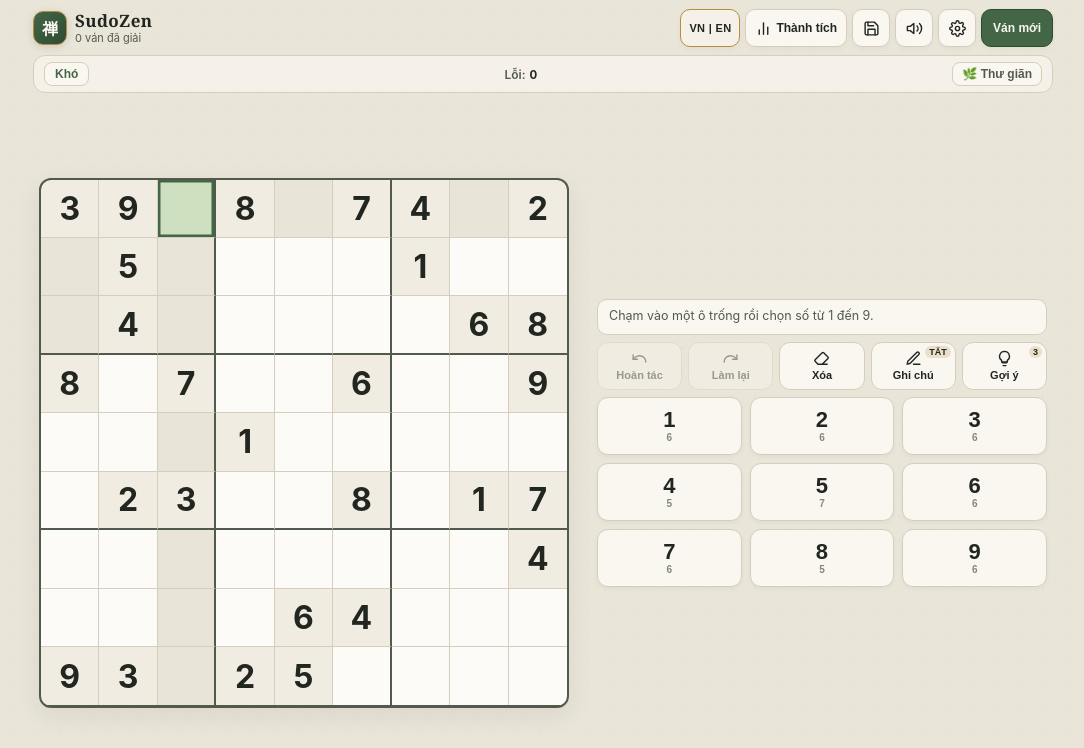
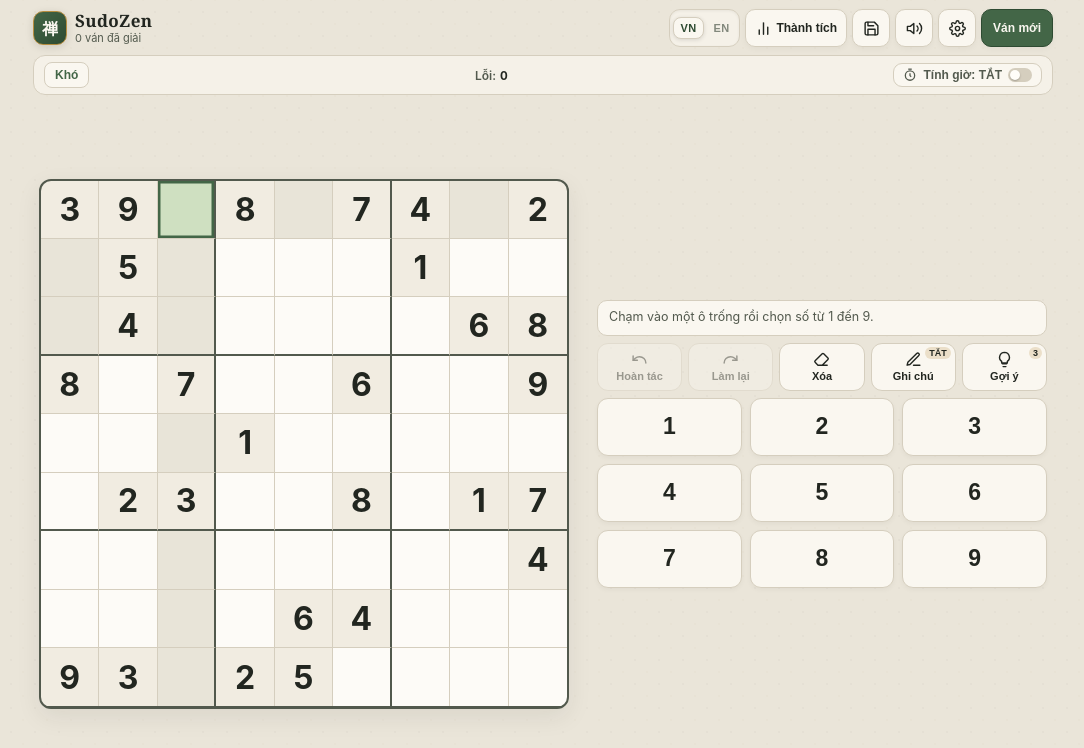
Before and after one commit to lccuber-stack/sudozen, a plain HTML site: page index.html in a window 1280 px wide. Shown: the whole page, without its empty margins (97-1181 px from the left). Drawn offline with Linux system fonts and the light colour scheme.

Commit message:
Add files via upload

```diff
--- a/index.html
+++ b/index.html
@@ -147,7 +147,7 @@
     }
 
     /* ==========================================================================
-       3. APP SHELL LAYOUT (Zero Overlapping, Full Viewport Fit)
+       3. APP SHELL LAYOUT
        ========================================================================== */
     #app {
       position: relative;
@@ -167,7 +167,7 @@
     }
 
     /* ==========================================================================
-       4. TOP HEADER BAR & TELEMETRY STRIP
+       4. TOP HEADER BAR & CLEAR LANGUAGE / TIMER SWITCHES
        ========================================================================== */
     .top-bar {
       display: flex;
@@ -230,6 +230,37 @@
       align-items: center;
       gap: 5px;
       flex-shrink: 0;
+    }
+
+    /* Segmented Physical-Style Language Switch (VN / EN) */
+    .lang-switch {
+      display: inline-flex;
+      align-items: center;
+      padding: 3px;
+      height: 38px;
+      border-radius: 11px;
+      background: var(--bg-elevated);
+      border: 1px solid var(--border-thin);
+      cursor: pointer;
+      gap: 2px;
+      box-shadow: inset 0 1px 3px rgba(0,0,0,0.06);
+    }
+
+    .lang-seg {
+      padding: 4px 7px;
+      border-radius: 8px;
+      font-size: 11px;
+      font-weight: 800;
+      letter-spacing: 0.03em;
+      color: var(--ink-muted);
+      transition: all 0.18s ease;
+    }
+
+    .lang-seg.active {
+      background: var(--bg-card);
+      color: var(--accent-moss-dark);
+      box-shadow: 0 1px 4px rgba(0,0,0,0.12);
+      border: 1px solid var(--border-thin);
     }
 
     .icon-btn {
@@ -263,15 +294,6 @@
       padding: 0 11px;
     }
 
-    .icon-btn.lang-btn {
-      background: var(--bg-elevated);
-      border-color: var(--accent-gold);
-      color: var(--ink-primary);
-      font-size: 11px;
-      letter-spacing: 0.03em;
-      padding: 0 8px;
-    }
-
     .icon-btn svg {
       width: 17px;
       height: 17px;
@@ -294,10 +316,12 @@
       border: 1.5px solid var(--bg-card);
     }
 
-    @media (max-width: 410px) {
+    @media (max-width: 430px) {
       .hide-xs { display: none; }
       .icon-btn { padding: 0 7px; min-width: 35px; height: 36px; }
       .icon-btn.accent { padding: 0 9px; }
+      .lang-switch { height: 36px; }
+      .lang-seg { padding: 3px 6px; font-size: 10.5px; }
     }
 
     /* Telemetry Strip */
@@ -316,7 +340,7 @@
     }
 
     .difficulty-pill {
-      padding: 4px 10px;
+      padding: 5px 10px;
       border-radius: 8px;
       background: var(--bg-card);
       border: 1px solid var(--border-thin);
@@ -343,25 +367,66 @@
       font-variant-numeric: tabular-nums;
     }
 
-    .timer-pill {
+    /* Unmistakable Timer Toggle Pill with Clock Icon & Switch Indicator */
+    .timer-switch-pill {
       display: inline-flex;
       align-items: center;
-      gap: 4px;
+      gap: 6px;
       padding: 4px 9px;
-      border-radius: 8px;
+      border-radius: 9px;
       background: var(--bg-card);
       border: 1px solid var(--border-thin);
       color: var(--ink-secondary);
       font-size: 12px;
-      font-weight: 600;
+      font-weight: 700;
       cursor: pointer;
       font-variant-numeric: tabular-nums;
       white-space: nowrap;
-    }
-
-    .timer-pill.active {
+      transition: all 0.2s ease;
+    }
+
+    .timer-switch-pill svg {
+      width: 14px;
+      height: 14px;
+      stroke: currentColor;
+      fill: none;
+      stroke-width: 2.2;
+      flex-shrink: 0;
+    }
+
+    .mini-track {
+      position: relative;
+      width: 24px;
+      height: 14px;
+      border-radius: 99px;
+      background: var(--border-thin);
+      transition: background-color 0.2s ease;
+      flex-shrink: 0;
+    }
+
+    .mini-thumb {
+      position: absolute;
+      top: 2px;
+      left: 2px;
+      width: 10px;
+      height: 10px;
+      border-radius: 50%;
+      background: #FFFDF9;
+      transition: transform 0.2s ease;
+      box-shadow: 0 1px 2px rgba(0,0,0,0.25);
+    }
+
+    .timer-switch-pill.active {
       color: var(--ink-primary);
       border-color: var(--accent-moss);
+    }
+
+    .timer-switch-pill.active .mini-track {
+      background: var(--accent-moss);
+    }
+
+    .timer-switch-pill.active .mini-thumb {
+      transform: translateX(10px);
     }
 
     /* ==========================================================================
@@ -496,7 +561,7 @@
       100% { background-color: var(--bg-cell); }
     }
 
-    /* Pencil Notes 3x3 Mini-Grid */
+    /* Pencil Notes 3x3 Mini-Grid inside Board Cells */
     .notes-grid {
       display: grid;
       grid-template-columns: repeat(3, 1fr);
@@ -525,7 +590,7 @@
     }
 
     /* ==========================================================================
-       6. CONTROLS DECK (Intuition Banner + Action Tools + 1-9 Numpad)
+       6. CONTROLS DECK (Intuition Banner + Action Tools + Clean 1-9 Numpad)
        ========================================================================== */
     .controls-deck {
       display: flex;
@@ -639,6 +704,7 @@
       color: #FFF;
     }
 
+    /* Clean, Uncluttered 1-9 Numpad (Zero confusing sub-numbers) */
     .numpad {
       display: grid;
       grid-template-columns: repeat(9, 1fr);
@@ -658,17 +724,16 @@
     .num-btn {
       position: relative;
       display: flex;
-      flex-direction: column;
       align-items: center;
       justify-content: center;
-      height: 54px;
+      height: 52px;
       border-radius: 11px;
-      border: 1px solid var(--border-thin);
+      border: 1.5px solid var(--border-thin);
       background: var(--bg-card);
       color: var(--ink-primary);
       cursor: pointer;
       box-shadow: 0 2px 5px rgba(0,0,0,0.04);
-      transition: transform 0.1s ease, background-color 0.15s ease, opacity 0.2s ease;
+      transition: transform 0.1s ease, background-color 0.15s ease, border-color 0.15s ease, opacity 0.2s ease;
     }
 
     .num-btn:active {
@@ -677,26 +742,36 @@
     }
 
     .num-btn.completed {
-      opacity: 0.35;
+      opacity: 0.3;
       background: var(--bg-elevated);
     }
 
     .num-btn.active-digit {
       border-color: var(--accent-moss);
-      box-shadow: inset 0 0 0 1.5px var(--accent-moss);
+      box-shadow: inset 0 0 0 1px var(--accent-moss);
+    }
+
+    /* Visual distinction when Notes Mode is active */
+    .numpad.notes-mode .num-btn {
+      border-style: dashed;
+      border-color: var(--accent-moss);
+      background: var(--bg-elevated);
+      color: var(--accent-moss-dark);
+    }
+
+    .numpad.notes-mode .num-btn::after {
+      content: "✎";
+      position: absolute;
+      top: 3px;
+      right: 4px;
+      font-size: 9px;
+      opacity: 0.7;
     }
 
     .num-digit {
-      font-size: 22px;
+      font-size: 23px;
       font-weight: 700;
-      line-height: 1.05;
-    }
-
-    .num-rem {
-      font-size: 10px;
-      font-weight: 600;
-      color: var(--ink-muted);
-      margin-top: 1px;
+      line-height: 1;
     }
 
     /* ==========================================================================
@@ -811,7 +886,6 @@
       margin-left: 8px;
     }
 
-    /* Tabs inside Statistics / Sanctuary Modal */
     .tab-bar {
       display: grid;
       grid-template-columns: repeat(2, 1fr);
@@ -840,7 +914,6 @@
       box-shadow: 0 2px 6px rgba(0,0,0,0.06);
     }
 
-    /* Stats Summary Cards */
     .stats-summary-grid {
       display: grid;
       grid-template-columns: repeat(3, 1fr);
@@ -895,7 +968,6 @@
       border-bottom: none;
     }
 
-    /* Save Slots List */
     .slot-item {
       display: flex;
       align-items: center;
@@ -1041,8 +1113,11 @@
       </div>
 
       <div class="top-actions">
-        <!-- Instant VN / EN Toggle -->
-        <button class="icon-btn lang-btn" id="btn-lang" aria-label="Switch Language">VN | EN</button>
+        <!-- Clear Segmented Language Toggle Switch (VN / EN) -->
+        <button class="lang-switch" id="btn-lang" role="switch" aria-label="Switch Language VN or EN">
+          <span class="lang-seg active" id="seg-vi">VN</span>
+          <span class="lang-seg" id="seg-en">EN</span>
+        </button>
 
         <!-- Statistics & Sanctuary -->
         <button class="icon-btn" id="btn-stats" aria-label="Statistics & Sanctuary">
@@ -1083,9 +1158,11 @@
         <strong id="mistakes-count">0</strong>
       </div>
 
-      <!-- Optional Timer Pill (Off by default, tap to toggle) -->
-      <button class="timer-pill" id="btn-timer-pill" title="Toggle Timer">
-        <span id="timer-display">Thư giãn</span>
+      <!-- Clear Timer Switch Pill (Clock Icon + Label + Mini Toggle Track) -->
+      <button class="timer-switch-pill" id="btn-timer-pill" role="switch" aria-checked="false">
+        <svg viewBox="0 0 24 24"><circle cx="12" cy="13" r="8"/><path d="M12 9v4l2 2"/><path d="M9 2h6"/></svg>
+        <span id="timer-display">Tính giờ: TẮT</span>
+        <span class="mini-track" aria-hidden="true"><span class="mini-thumb"></span></span>
       </button>
     </div>
 
@@ -1133,7 +1210,7 @@
           </button>
         </div>
 
-        <!-- 1-9 Numpad -->
+        <!-- Clean 1-9 Numpad -->
         <div class="numpad" id="numpad"></div>
       </section>
     </main>
@@ -1279,7 +1356,7 @@
 
       <div style="margin-top:14px; padding-top:12px; border-top:1px solid var(--border-thin); display:flex; align-items:center; justify-content:space-between; gap:10px;">
         <div style="font-size:12px; color:var(--ink-secondary);">
-          SudoZen v<strong id="app-version-label">1.1.0</strong>
+          SudoZen v<strong id="app-version-label">1.2.0</strong>
           <div id="update-status-text">Phiên bản mới nhất</div>
         </div>
         <button class="btn-sm" id="btn-check-update">Kiểm tra cập nhật</button>
@@ -1314,7 +1391,7 @@
       /* ========================================================================
          1. APP VERSION & BOOKMARK-SAFE AUTO-UPDATE
          ======================================================================== */
-      const APP_VERSION = "1.1.0";
+      const APP_VERSION = "1.2.0";
       const STORAGE_KEY = "SUDOZEN_STATE_V1";
 
       function compareSemver(a, b) {
@@ -1378,10 +1455,9 @@
           statsBtn: "Thành tích",
           newBtn: "Ván mới",
           mistakesLbl: "Lỗi:",
-          relaxedTimer: "Thư giãn",
-          timedLabel: "Giờ",
+          timerOffLabel: "Tính giờ: TẮT",
           defaultPrompt: "Chạm vào một ô trống rồi chọn số từ 1 đến 9.",
-          notesActivePrompt: "Đang bật Ghi chú: Chạm số để ghi nháp các khả năng.",
+          notesActivePrompt: "Đang bật Ghi chú (✎): Chạm số để ghi nháp vào ô.",
           applyHintBtn: "Điền số",
           undo: "Hoàn tác",
           redo: "Làm lại",
@@ -1408,9 +1484,8 @@
           historyHeader: "Nhật ký các ván đã hoàn thành gần đây",
           noHistoryMsg: "Chưa có ván nào hoàn thành. Hãy giải xong một ván để ghi dấu nhé!",
           bestTimeLbl: "Nhanh nhất: {t}",
-          noTimedYet: "Chưa tính giờ",
           solvedCountLbl: "{n} ván",
-          relaxedTag: "Thư giãn",
+          relaxedTag: "Không tính giờ",
           sanctuaryCaption: "Mỗi ván hoàn thành sẽ tặng Đá Hòa Hợp để mở khóa các bảng màu dịu mắt.",
           unlockedActive: "Đang dùng",
           unlockedApply: "Đã mở • Chạm để dùng",
@@ -1446,8 +1521,8 @@
           toastSaved: "Đã lưu ván chơi vào sổ!",
           toastLoaded: "Đã mở lại ván '{name}'",
           toastNeedStones: "Cần thêm {n} Đá Hòa Hợp để mở màu này",
-          toastTimerOn: "Đã bật đồng hồ tính giờ",
-          toastTimerOff: "Đã tắt đồng hồ — Chơi thư giãn",
+          toastTimerOn: "Đã BẬT đồng hồ tính giờ",
+          toastTimerOff: "Đã TẮT đồng hồ tính giờ",
           toast3Mistakes: "Đã chạm 3 lỗi — Bộ đếm lỗi được đặt lại để bạn tiếp tục!",
           hintNaked: "Ô duy nhất: Hàng {r}, Cột {c} chỉ có thể điền số {d}.",
           hintHiddenBox: "Vị trí duy nhất trong khối: Số {d} chỉ đặt được tại Hàng {r}, Cột {c}.",
@@ -1474,10 +1549,9 @@
           statsBtn: "Records",
           newBtn: "New",
           mistakesLbl: "Mistakes:",
-          relaxedTimer: "Relaxed",
-          timedLabel: "Time",
+          timerOffLabel: "Timer: OFF",
           defaultPrompt: "Tap an empty cell and choose a digit from 1 to 9.",
-          notesActivePrompt: "Notes Mode ON: Tap numbers to toggle pencil candidates.",
+          notesActivePrompt: "Notes Mode ON (✎): Tap numbers to write small pencil notes.",
           applyHintBtn: "Place",
           undo: "Undo",
           redo: "Redo",
@@ -1504,9 +1578,8 @@
           historyHeader: "Recent Completed Puzzles",
           noHistoryMsg: "No completed puzzles yet. Finish a board to record your achievement!",
           bestTimeLbl: "Best: {t}",
-          noTimedYet: "No timed runs",
           solvedCountLbl: "{n} solved",
-          relaxedTag: "Relaxed",
+          relaxedTag: "Untimed",
           sanctuaryCaption: "Complete puzzles to earn Harmony Stones and unlock calming color palettes.",
           unlockedActive: "Active",
           unlockedApply: "Unlocked • Tap to apply",
@@ -1542,8 +1615,8 @@
           toastSaved: "Game saved to your scrolls!",
           toastLoaded: "Loaded '{name}'",
           toastNeedStones: "Earn {n} more Harmony Stones to unlock",
-          toastTimerOn: "Timer enabled",
-          toastTimerOff: "Timer disabled — Relaxed Zen mode",
+          toastTimerOn: "Timer switched ON",
+          toastTimerOff: "Timer switched OFF",
           toast3Mistakes: "3 mistakes reached — Counter reset so you can keep playing!",
           hintNaked: "Naked Single: Row {r}, Col {c} can only hold {d}.",
           hintHiddenBox: "Hidden Single in Box: {d} only fits at Row {r}, Col {c}.",
@@ -1594,7 +1667,6 @@
           ctx.fillStyle = grad;
           ctx.fillRect(0, 0, size, size);
 
-          // Raked sand rings
           ctx.strokeStyle = "rgba(250, 247, 240, 0.13)";
           ctx.lineWidth = 6;
           for (let r = 90; r <= 340; r += 44) {
@@ -1603,7 +1675,6 @@
             ctx.stroke();
           }
 
-          // Inner Washi card
           const pad = 74;
           const box = size - pad * 2;
           ctx.fillStyle = "#FAF7F0";
@@ -1615,7 +1686,6 @@
           ctx.lineWidth = 8;
           ctx.stroke();
 
-          // 3x3 grid lines
           const innerPad = pad + 44;
           const innerSize = size - innerPad * 2;
           const cell = innerSize / 3;
@@ -1909,7 +1979,6 @@
          6. SMART LOGICAL INTUITION HINT ENGINE (Bilingual Reasoning)
          ======================================================================== */
       function findLogicalHint(currentBoard, solution) {
-        // 1. Naked Single
         for (let i = 0; i < 81; i++) {
           if (currentBoard[i] !== 0) continue;
           const r = Math.floor(i / 9);
@@ -1923,7 +1992,6 @@
           }
         }
 
-        // 2. Hidden Single in 3x3 Box
         for (let box = 0; box < 9; box++) {
           const br = Math.floor(box / 3) * 3;
           const bc = (box % 3) * 3;
@@ -1945,7 +2013,6 @@
           }
         }
 
-        // 3. Hidden Single in Row
         for (let r = 0; r < 9; r++) {
           for (let n = 1; n <= 9; n++) {
             const spots = [];
@@ -1962,7 +2029,6 @@
           }
         }
 
-        // 4. Hidden Single in Column
         for (let c = 0; c < 9; c++) {
           for (let n = 1; n <= 9; n++) {
             const spots = [];
@@ -1979,7 +2045,6 @@
           }
         }
 
-        // 5. Guided Cell Deduction
         const targetIdx = (selectedIdx >= 0 && currentBoard[selectedIdx] === 0)
           ? selectedIdx
           : currentBoard.findIndex(v => v === 0);
@@ -2111,9 +2176,9 @@
       const defaultState = () => ({
         version: APP_VERSION,
         settings: {
-          lang: "vi",           // Vietnamese default for Mom
-          timerEnabled: false,  // Timer OFF by default
-          mistakeLimit: false,  // Stress-free Zen mode by default
+          lang: "vi",
+          timerEnabled: false,
+          mistakeLimit: false,
           autoClearNotes: true,
           highlightSame: true,
           soundEnabled: true,
@@ -2125,7 +2190,7 @@
           streak: 0,
           solvedByDiff: { easy: 0, medium: 0, hard: 0, veryhard: 0, master: 0, daily: 0 },
           bestTimes: {},
-          history: [] // Logs recent solved puzzles { diffKey, timed, seconds, date }
+          history: []
         },
         game: null,
         saveSlots: []
@@ -2593,7 +2658,10 @@
 
       function renderStaticTranslations() {
         const lang = state.settings.lang || "vi";
-        document.getElementById("btn-lang").textContent = lang === "vi" ? "VN | EN" : "EN | VN";
+        document.getElementById("seg-vi").classList.toggle("active", lang === "vi");
+        document.getElementById("seg-en").classList.toggle("active", lang === "en");
+        document.getElementById("btn-lang").setAttribute("aria-checked", lang === "en" ? "true" : "false");
+
         document.getElementById("brand-sub-text").textContent = t("solvedSummary", { n: state.profile.wins });
         document.getElementById("lbl-stats-btn").textContent = t("statsBtn");
         document.getElementById("lbl-new-btn").textContent = t("newBtn");
@@ -2619,13 +2687,10 @@
 
         const timerPill = document.getElementById("btn-timer-pill");
         const timerDisplay = document.getElementById("timer-display");
-        if (state.settings.timerEnabled) {
-          timerPill.classList.add("active");
-          timerDisplay.textContent = `⏱ ${formatTime(g.elapsedSeconds)}`;
-        } else {
-          timerPill.classList.remove("active");
-          timerDisplay.textContent = `🌿 ${t("relaxedTimer")}`;
-        }
+        const isTimed = Boolean(state.settings.timerEnabled);
+        timerPill.classList.toggle("active", isTimed);
+        timerPill.setAttribute("aria-checked", isTimed ? "true" : "false");
+        timerDisplay.textContent = isTimed ? formatTime(g.elapsedSeconds) : t("timerOffLabel");
       }
 
       function renderControls() {
@@ -2661,14 +2726,15 @@
         const selectedVal = selectedIdx >= 0 ? g.board[selectedIdx] : 0;
 
         const numpad = document.getElementById("numpad");
+        numpad.classList.toggle("notes-mode", notesMode);
         numpad.innerHTML = "";
         for (let d = 1; d <= 9; d++) {
-          const rem = Math.max(0, 9 - counts[d]);
+          const isComplete = counts[d] >= 9;
           const btn = document.createElement("button");
           btn.className = "num-btn";
-          if (rem === 0) btn.classList.add("completed");
+          if (isComplete) btn.classList.add("completed");
           if (selectedVal === d) btn.classList.add("active-digit");
-          btn.innerHTML = `<span class="num-digit">${d}</span><span class="num-rem">${rem === 0 ? "✓" : rem}</span>`;
+          btn.innerHTML = `<span class="num-digit">${d}</span>`;
           btn.addEventListener("pointerdown", (e) => {
             e.preventDefault();
             audio.unlock();
@@ -2686,7 +2752,6 @@
         const lang = state.settings.lang || "vi";
 
         DIFF_ORDER.forEach(key => {
-          const cfg = DIFFICULTY_CONFIG[key];
           const textCfg = I18N[lang].diffs[key];
           const solved = state.profile.solvedByDiff[key] || 0;
           const best = state.profile.bestTimes[key];
@@ -2779,7 +2844,7 @@
           state.profile.history.slice(0, 12).forEach(entry => {
             const label = (I18N[lang].diffs[entry.diffKey] || I18N[lang].diffs.hard).label;
             const dateStr = new Date(entry.date).toLocaleDateString(undefined, { month: "short", day: "numeric" });
-            const modeStr = entry.timed ? `⏱ ${formatTime(entry.seconds)}` : `🌿 ${t("relaxedTag")}`;
+            const modeStr = entry.timed ? formatTime(entry.seconds) : t("relaxedTag");
             const item = document.createElement("div");
             item.className = "history-item";
             item.innerHTML = `<span><strong>${label}</strong> • ${dateStr}</span><span style="color:var(--accent-moss); font-weight:700;">${modeStr}</span>`;
@@ -2787,7 +2852,6 @@
           });
         }
 
-        // Render Garden Themes
         document.getElementById("sanctuary-caption").textContent = t("sanctuaryCaption");
         const grid = document.getElementById("theme-grid");
         grid.innerHTML = "";
@@ -2927,7 +2991,6 @@
         document.getElementById("btn-settings").addEventListener("click", () => openModal("modal-settings"));
         document.getElementById("btn-create-save").addEventListener("click", createSaveSlot);
 
-        // Tabs inside Stats/Garden modal
         document.querySelectorAll(".tab-btn").forEach(tab => {
           tab.addEventListener("click", () => {
             document.querySelectorAll(".tab-btn").forEach(b => b.classList.remove("active"));
@@ -2952,7 +3015,6 @@
           renderStaticTranslations();
         });
 
-        // Tool Buttons
         document.getElementById("tool-undo").addEventListener("click", handleUndo);
         document.getElementById("tool-redo").addEventListener("click", handleRedo);
         document.getElementById("tool-erase").addEventListener("click", handleErase);
@@ -2970,7 +3032,6 @@
           }
         });
 
-        // Settings Toggles
         document.getElementById("toggle-timer-mode").addEventListener("change", (e) => {
           state.settings.timerEnabled = e.target.checked;
           if (state.settings.timerEnabled && state.game && !state.game.completed) {
@@ -3001,7 +3062,6 @@
         });
         document.getElementById("btn-check-update").addEventListener("click", () => checkForAppUpdate(true));
 
-        // Keyboard Navigation
         window.addEventListener("keydown", (e) => {
           if (document.querySelector(".modal-backdrop.open")) {
             if (e.key === "Escape") {
@@ -3076,7 +3136,7 @@
           if (!state.settings.timerEnabled) return;
           if (document.querySelector(".modal-backdrop.open")) return;
           state.game.elapsedSeconds++;
-          document.getElementById("timer-display").textContent = `⏱ ${formatTime(state.game.elapsedSeconds)}`;
+          document.getElementById("timer-display").textContent = formatTime(state.game.elapsedSeconds);
           if (state.game.elapsedSeconds % 15 === 0) saveState();
         }, 1000);
 
```
